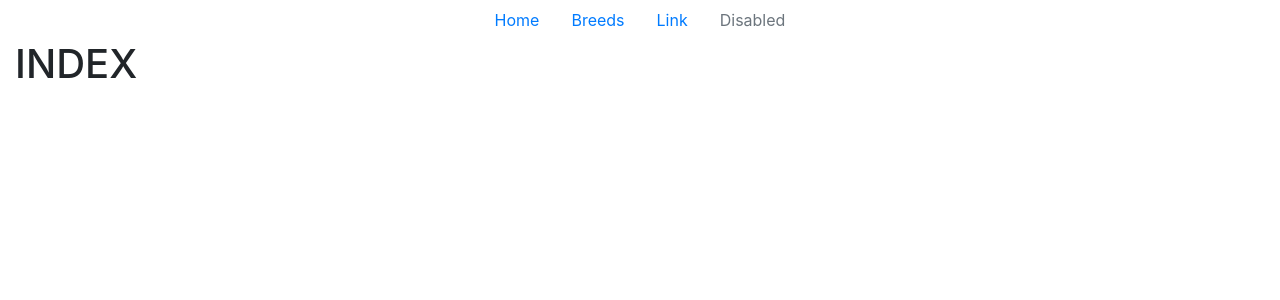
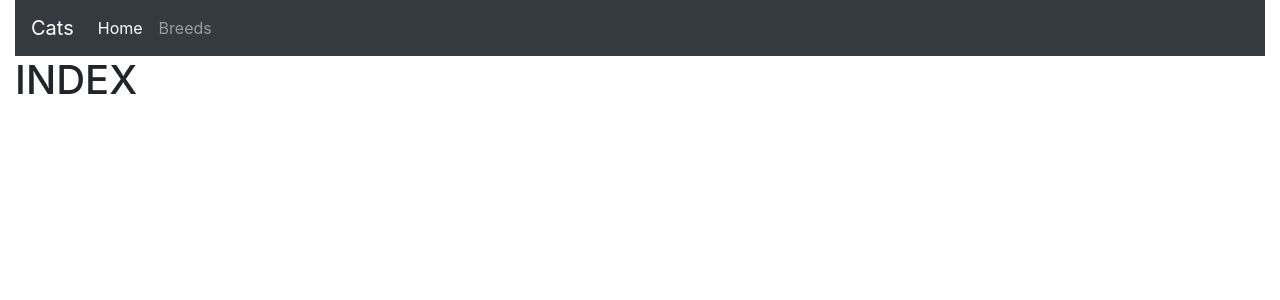
Before and after one commit to coldman11/cat-app, a Flask app: page / in a window 1280 px wide. Shown: the top 300 px of the page. Run offline with Flask 2, Linux system fonts and the light colour scheme; some libraries are stand-ins or nearby versions.

Commit message:
Changed navbar

```diff
--- a/templates/base.html
+++ b/templates/base.html
@@ -8,20 +8,22 @@
 </head>
 <body>
 <div class="container-fluid">
-    <ul class="nav justify-content-center">
-      <li class="nav-item">
-        <a class="nav-link active" href="/">Home</a>
-      </li>
-      <li class="nav-item">
-        <a class="nav-link" href="/breeds">Breeds</a>
-      </li>
-      <li class="nav-item">
-        <a class="nav-link" href="#">Link</a>
-      </li>
-      <li class="nav-item">
-        <a class="nav-link disabled" href="#" tabindex="-1" aria-disabled="true">Disabled</a>
-      </li>
-    </ul>
+    <nav class="navbar navbar-expand-lg navbar-dark bg-dark">
+      <a class="navbar-brand" href="/">Cats</a>
+      <button class="navbar-toggler" type="button" data-toggle="collapse" data-target="#navbarSupportedContent" aria-controls="navbarSupportedContent" aria-expanded="false" aria-label="Toggle navigation">
+        <span class="navbar-toggler-icon"></span>
+      </button>
+      <div class="collapse navbar-collapse" id="navbarSupportedContent">
+        <ul class="navbar-nav mr-auto">
+          <li class="nav-item active">
+            <a class="nav-link" href="/">Home <span class="sr-only">(current)</span></a>
+          </li>
+          <li class="nav-item">
+            <a class="nav-link" href="/">Breeds</a>
+          </li>
+        </ul>
+      </div>
+    </nav>
     {% block content %}
     {% endblock %}
 </div>
```
